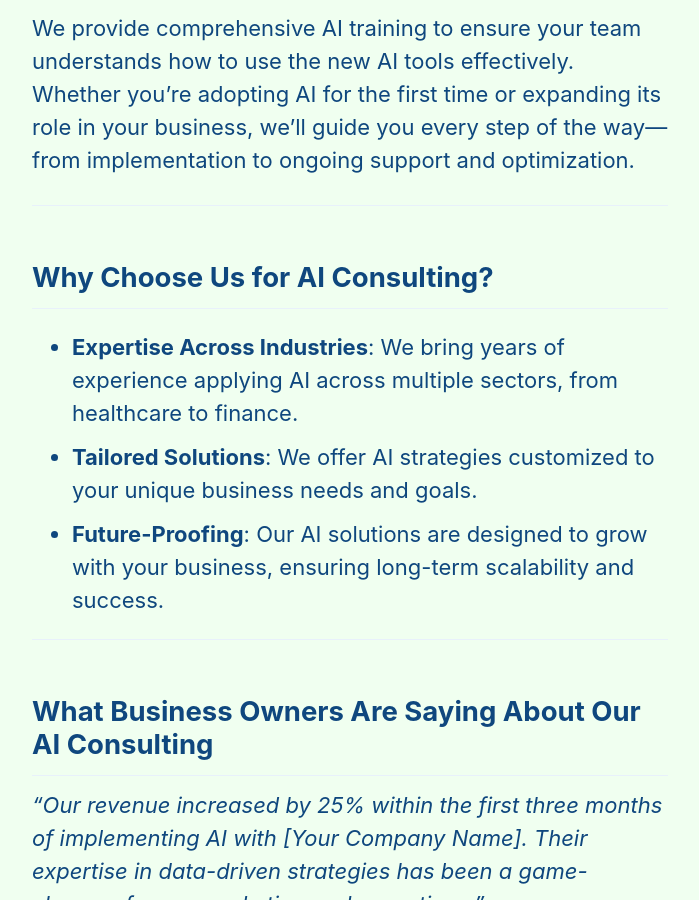
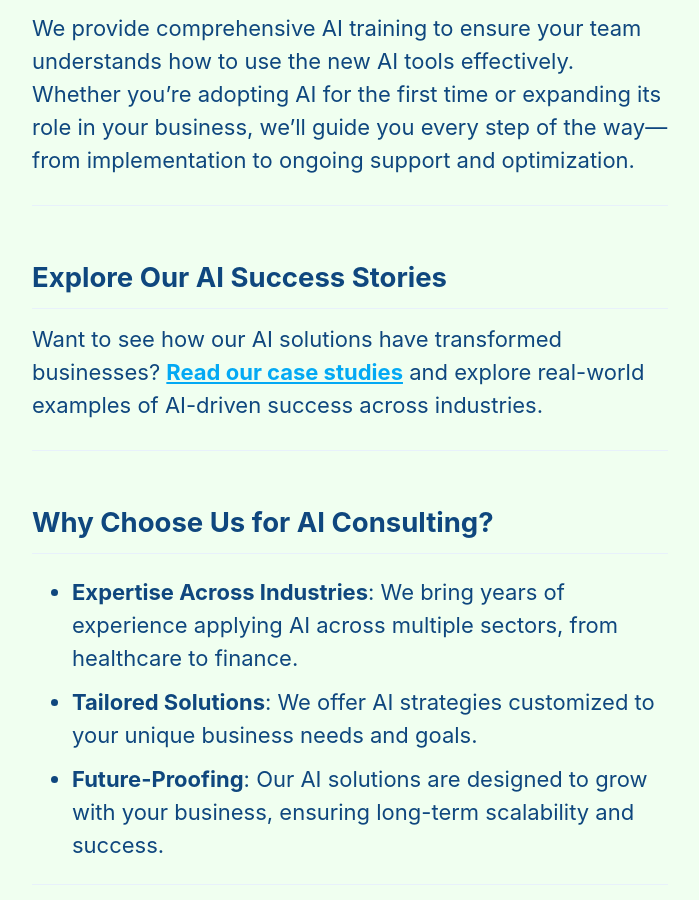
Before and after one commit to subv3rsiv3/website, a Jekyll site: the page built from _pages/ai-consulting.md, in a window 1280 px wide and 900 px high, scrolled down 4736 px. Shown: the whole window, without its empty margins (290-989 px from the left). Built offline with Jekyll 4.4.1, drawn with Linux system fonts in a browser that asks for light colours; cached includes are drawn as plain includes.

Commit message:
added case studies page

```diff
--- a/_data/navigation.yml
+++ b/_data/navigation.yml
@@ -10,7 +10,7 @@ main:
     url: /services
   - title: "About"
     url: /about
-  # - title: "Sample Collections"
-  #   url: /collection-archive/
+  - title: "AI Case Studies"
+    url: /case-studies
   # - title: "Sitemap"
   #   url: /sitemap/
--- a/_pages/ai-consulting.md
+++ b/_pages/ai-consulting.md
@@ -80,6 +80,12 @@ We provide comprehensive AI training to ensure your team understands how to use
 
 ---
 
+## Explore Our AI Success Stories
+
+Want to see how our AI solutions have transformed businesses? **[Read our case studies](/case-studies)** and explore real-world examples of AI-driven success across industries.
+
+---
+
 ## Why Choose Us for AI Consulting?
 
 - **Expertise Across Industries**: We bring years of experience applying AI across multiple sectors, from healthcare to finance.
```
Also changed, not shown: _pages/case-studies.md (added, +38 -0 lines), 1 other file.
